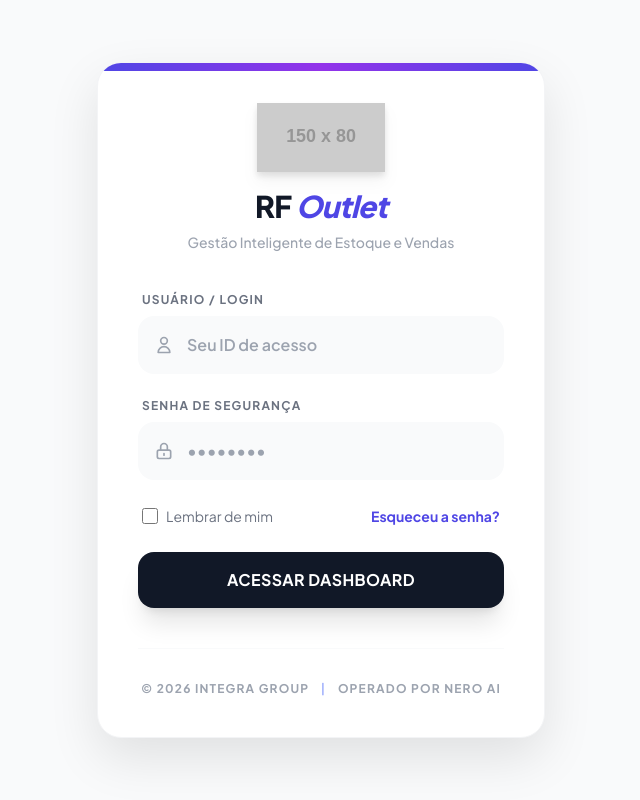
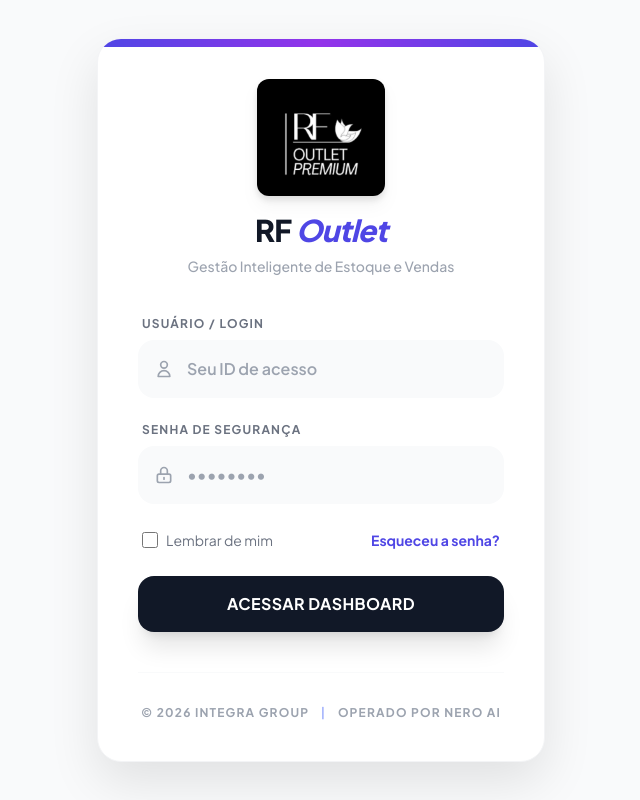
Before and after one commit to correafelipes/rfoutlet, a plain HTML site: page frontend/login.html in a window 1280 px wide. Shown: the whole page, without its empty margins (319-959 px from the left). Drawn offline with nearby package versions, Linux system fonts and the light colour scheme; placeholder pictures from the web are drawn by us.

Commit message:
Add: Logo oficial na tela de login

```diff
--- a/frontend/login.html
+++ b/frontend/login.html
@@ -27,7 +27,7 @@
         <!-- Header / Logo -->
         <div class="flex flex-col items-center mb-10">
             <!-- Símbolo / Logo da RF Outlet -->
-            <img src="logo.png" alt="Símbolo RF Outlet" class="w-32 h-auto mb-4 object-contain drop-shadow-lg" onerror="this.onerror=null; this.src='https://via.placeholder.com/150x80?text=Logo+RF+Outlet';">
+            <img src="img/logo.jpg" alt="Símbolo RF Outlet" class="w-32 h-auto mb-4 object-contain drop-shadow-lg rounded-xl">
 
             <h1 class="text-3xl font-extrabold text-gray-900 tracking-tight">RF <span class="text-indigo-600 italic">Outlet</span></h1>
             <p class="text-sm text-gray-400 mt-2 font-medium">Gestão Inteligente de Estoque e Vendas</p>
```
Also changed, not shown: frontend/img/logo.jpg (added).
